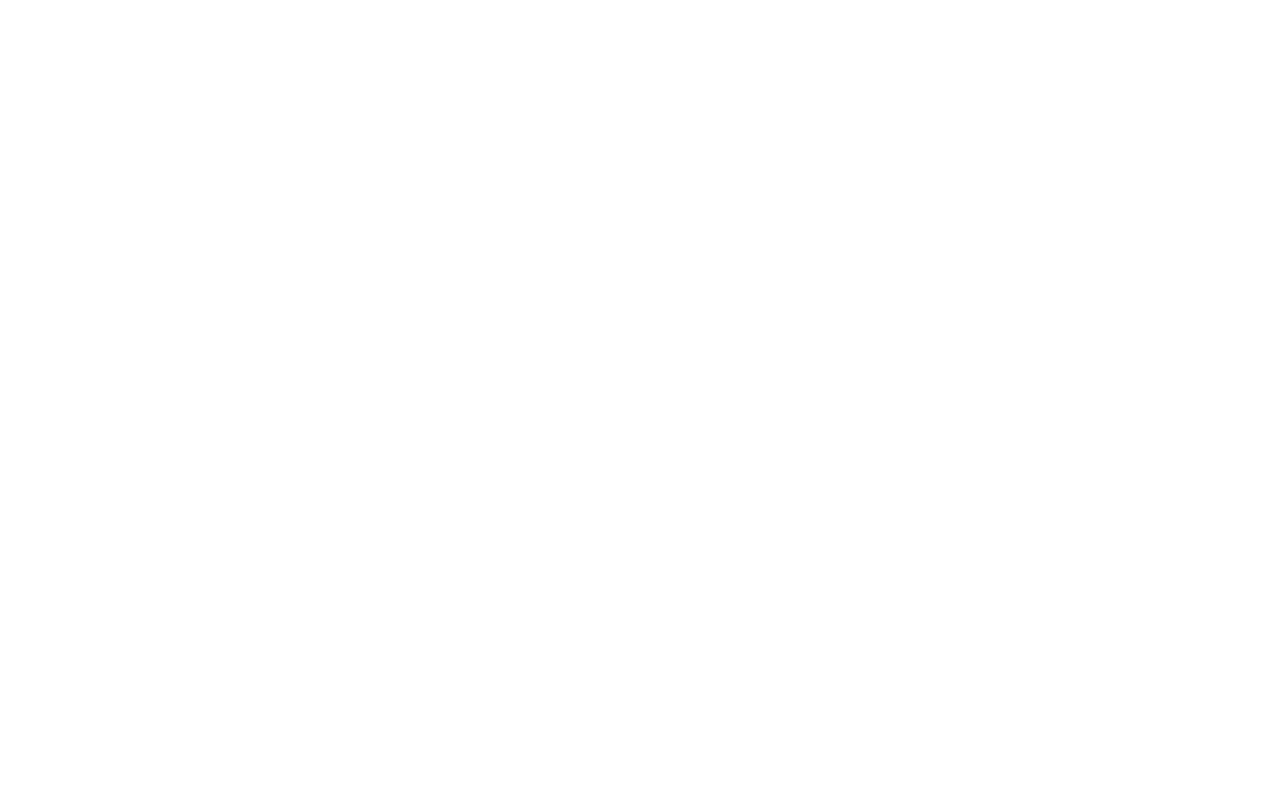
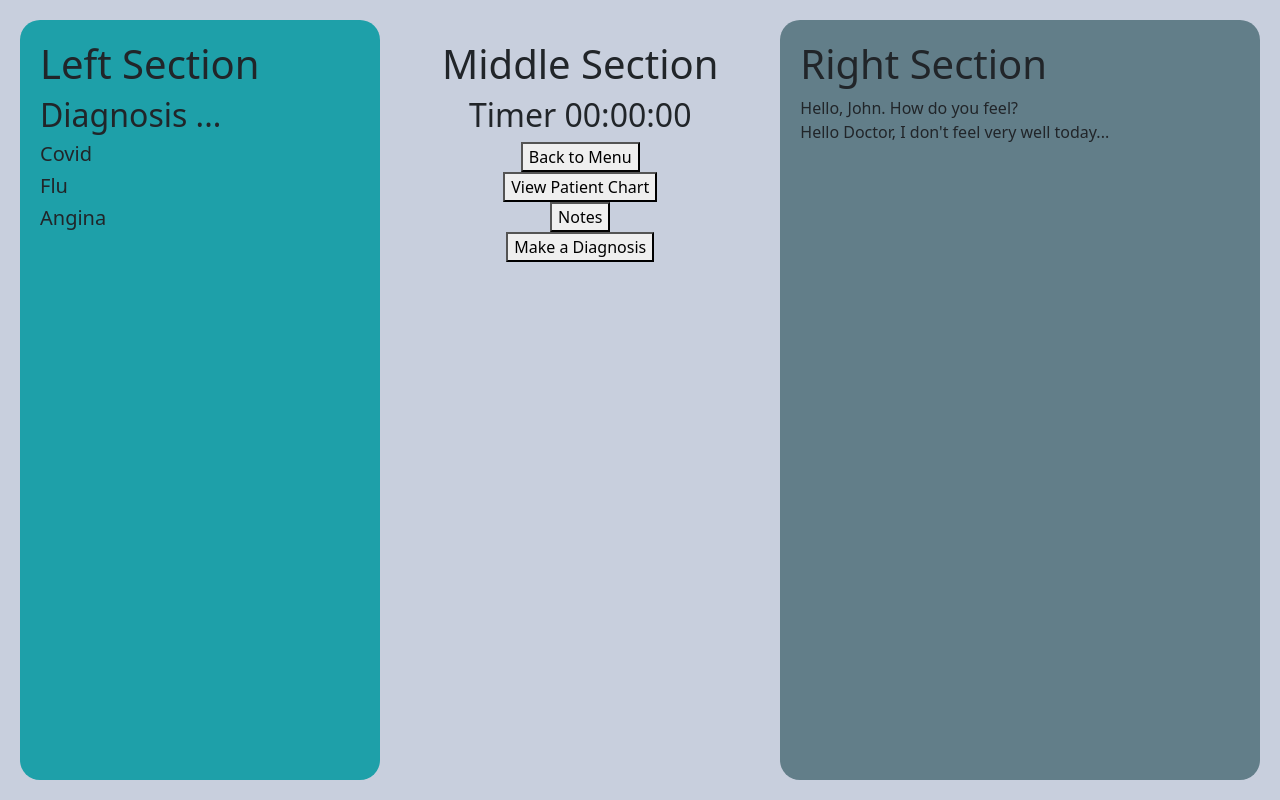
Before and after one commit to eddie-reyes/dtt, a React (Vite) app: page /practice in a window 1280 px wide. Before the commit this address had no page. Built offline with nearby package versions, Linux system fonts and the light colour scheme.

Commit message:
add practice session layout and patient chart modal

```diff
--- a/package.json
+++ b/package.json
@@ -26,6 +26,7 @@
     "eslint-plugin-react-refresh": "^0.4.24",
     "globals": "^16.5.0",
     "sass": "^1.98.0",
+    "sass-embedded": "^1.98.0",
     "vite": "^7.3.1"
   }
 }
--- a/src/App.jsx
+++ b/src/App.jsx
@@ -4,8 +4,10 @@
 import './App.module.css';
 import CalculatorPage from './pages/CalculatorPage.jsx';
 import LogInPage from './pages/LoginPage.jsx';
-import MenuPage from './pages/MenuPage.jsx';import HistoryPage from './pages/HistoryPage.jsx';
+import MenuPage from './pages/MenuPage.jsx';
+import HistoryPage from './pages/HistoryPage.jsx';
 import Details from './components/History/Details.jsx';
+import PracticeSession from './pages/PracticeSessionPage.jsx';
 
 
 function App() {
@@ -17,8 +19,9 @@
         <Route path="/calculator" element={<CalculatorPage />} />
         <Route path="/login" element={<LogInPage />} />
         <Route path="/menu" element={<MenuPage />} />
-            <Route path="/history" element={<HistoryPage />}/>
-            <Route path="/details/:id" element={<Details />}/>
+        <Route path="/history" element={<HistoryPage />} />
+        <Route path="/details/:id" element={<Details />} />
+        <Route path="/practice" element={<PracticeSession />} />
       </Routes>
 
       // <div>
--- a/src/components/Menu/Menu.jsx
+++ b/src/components/Menu/Menu.jsx
@@ -14,7 +14,7 @@
                 >
                     <img className="w-25" src={logo} alt="logo"></img>
                     <button className="btn btn-lg btn-primary w-25">
-                        <Link to="/sim" className={styles.link}>
+                        <Link to="/practice" className={styles.link}>
                             Start New Session
                         </Link>
                     </button>
--- /dev/null
+++ b/src/pages/PracticeSessionPage.jsx
@@ -0,0 +1,72 @@
+import styles from "./PracticeSessionPage.module.css";
+import { Link } from "react-router-dom";
+import { useState } from "react";
+
+export default function PracticeSession() {
+  const [showPatientChart, setShowPatientChart] = useState(false);
+
+  return (
+    <div className={styles.practicePage}>
+      <div className={styles.leftPanel}>
+        <h1>Left Section</h1>
+        <h2>Diagnosis ...</h2>
+        {/* Placeholder for Diagnosis */}
+        <h5>Covid</h5>
+        <h5>Flu</h5>
+        <h5>Angina</h5>
+</div>
+        <div className={styles.middlePanel}>
+          <h1>Middle Section</h1>
+          {/* Timer-PlaceHolder at the moment */}
+          <h2>Timer 00:00:00</h2>
+          <Link to="/menu">
+            <button>Back to Menu</button>
+          </Link>
+
+          <button onClick={() => setShowPatientChart(true)}>
+            View Patient Chart
+          </button>
+          <button>Notes</button>
+          <button>Make a Diagnosis</button>
+        </div>
+
+{showPatientChart && (
+  <div className={styles.modalOverlay}>
+    <div className={styles.modalBox}>
+      <button
+        className={styles.closeButton}
+        onClick={() => setShowPatientChart(false)}
+      >
+        X
+      </button>
+
+      <h2>Patient Chart</h2>
+      <p><strong>Name:</strong> John Doe</p>
+      <p><strong>Age:</strong> 27</p>
+      <p><strong>Sex:</strong> Male</p>
+      <p><strong>Height:</strong> 6'7</p>
+      <p><strong>Weight:</strong> 274.29 lbs</p>
+      <p><strong>Blood Type:</strong> O-</p>
+      <p><strong>Allergies:</strong> Nuts, Dust, Milk, Dogs</p>
+      <p><strong>Medications:</strong> Albuterol, Lisinopril, Tylenol</p>
+    </div>
+  </div>
+)}
+
+        <div className={styles.rightPanel}>
+          <h1>Right Section</h1>
+          {/* Placeholders for Chat */}
+          <div>Hello, John. How do you feel?</div>
+          <div>Hello Doctor, I don't feel very well today...</div>
+        </div>
+
+
+      {/* {showPatientChart && (
+			<div>
+				<h3>Chart</h3>
+
+			</div>
+			)} */}
+    </div>
+  );
+}
--- /dev/null
+++ b/src/pages/PracticeSessionPage.module.css
@@ -0,0 +1,73 @@
+.practicePage {
+  display: flex;
+  gap: 20px;
+  padding: 20px;
+  min-height: 100vh;
+  background: #c8cfdd;
+  box-sizing: border-box;
+}
+
+.leftPanel,
+.middlePanel,
+.rightPanel {
+  box-sizing: border-box;
+}
+
+.leftPanel {
+  width: 30%;
+  background: #1ea0a9;
+  border-radius: 20px;
+  padding: 20px;
+}
+
+.middlePanel {
+  width: 30%;
+  display: flex;
+  flex-direction: column;
+  align-items: center;
+  padding: 20px;
+}
+
+.rightPanel {
+  width: 40%;
+  background: #627e89;
+  border-radius: 20px;
+  padding: 20px;
+  display: flex;
+  flex-direction: column;
+}
+
+.modalOverlay {
+  position: fixed;
+  top: 0;
+  left: 0;
+  width: 100%;
+  height: 100%;
+  background: rgba(0, 0, 0, 0.45);
+  display: flex;
+  justify-content: center;
+  align-items: center;
+  z-index: 1000;
+}
+
+.modalBox {
+  position: relative;
+  background: white;
+  width: 500px;
+  max-width: 90%;
+  padding: 30px;
+  border-radius: 20px;
+  box-shadow: 0 10px 30px rgba(0, 0, 0, 0.25);
+}
+
+.closeButton {
+  position: absolute;
+  top: 12px;
+  right: 12px;
+  border: none;
+  background: #d62828;
+  color: white;
+  border-radius: 10px;
+  padding: 8px 12px;
+  cursor: pointer;
+}
```
Also changed, not shown: 1 other file (tests, documents, lock files or other folders). Lines whose indentation alone changed are shown as unchanged.
